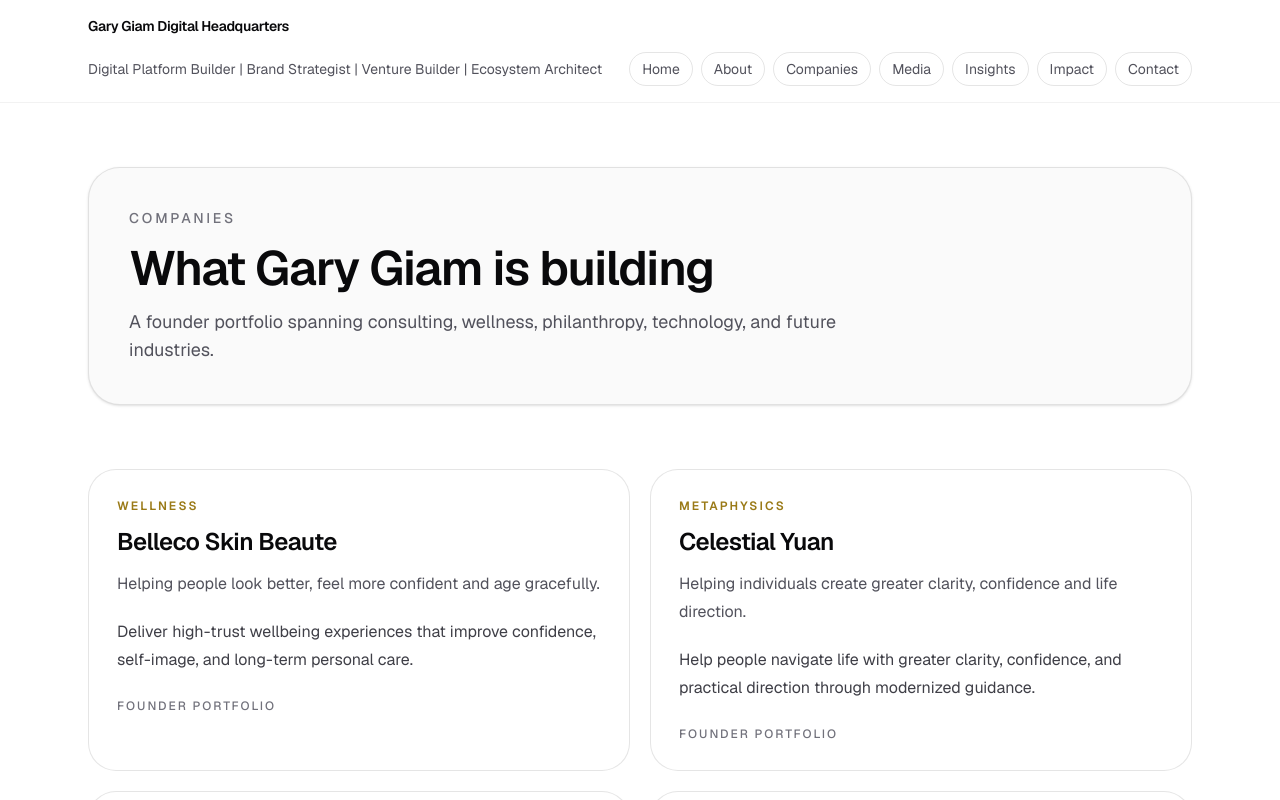
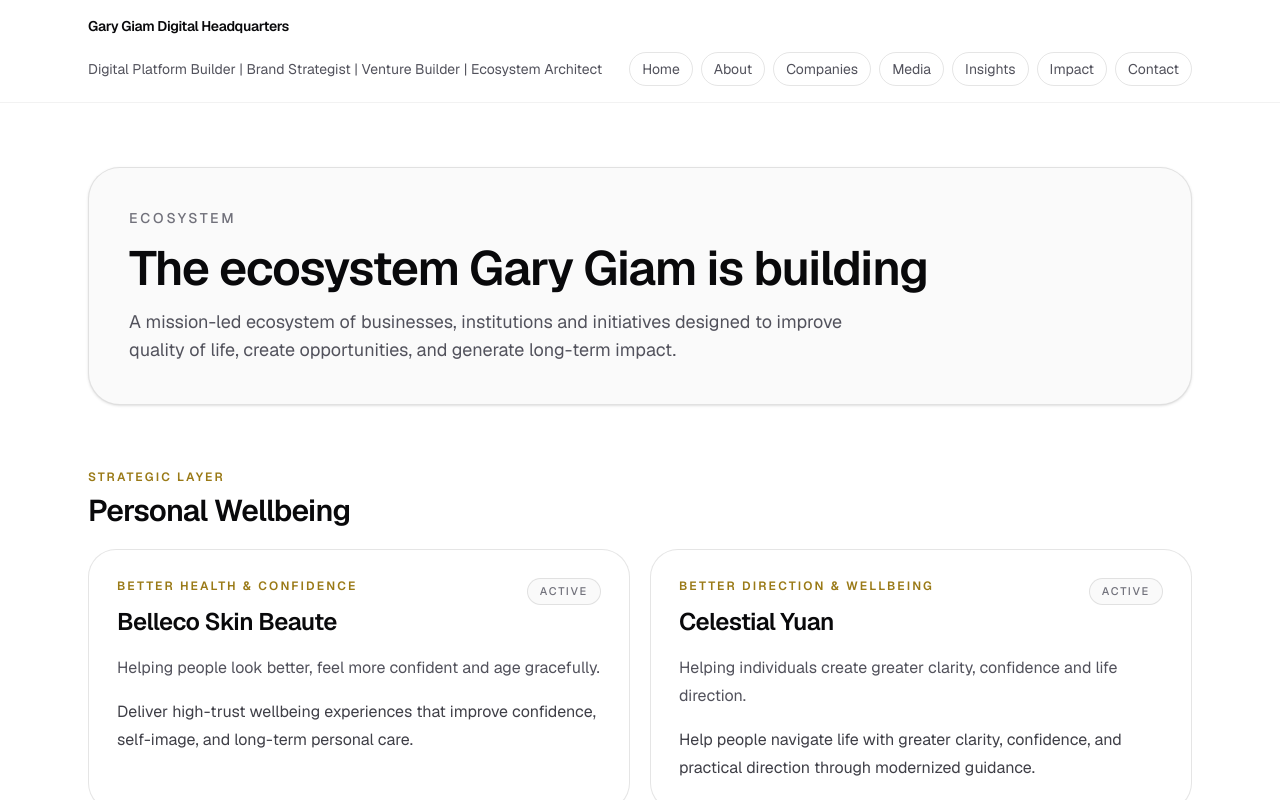
Before and after one commit to Garygiam/garygiam-website, a Next.js app: page /companies in a window 1280 px wide. Shown: the top 800 px of the page. Built offline with nearby package versions, Linux system fonts and the light colour scheme.

Commit message:
feat: reframe companies page as ecosystem index

```diff
--- a/app/companies/page.tsx
+++ b/app/companies/page.tsx
@@ -1,49 +1,45 @@
+import { EcosystemEntityCard } from "@/src/components/ecosystem/entity-card";
 import { PageIntro } from "@/src/components/page-intro";
 import { Container } from "@/src/components/ui/container";
 import { content } from "@/src/content";
-import Link from "next/link";
+import { getEcosystemChildren, getEcosystemLayers } from "@/src/lib/ecosystem";
 
 export default function CompaniesPage() {
+  const ecosystemLayers = getEcosystemLayers(content.ventures);
+
   return (
     <div className="pb-10 sm:pb-16">
-      <PageIntro eyebrow="Companies" title="What Gary Giam is building">
+      <PageIntro eyebrow="Ecosystem" title="The ecosystem Gary Giam is building">
         <p>
-          A founder portfolio spanning consulting, wellness, philanthropy,
-          technology, and future industries.
+          A mission-led ecosystem of businesses, institutions and initiatives
+          designed to improve quality of life, create opportunities, and
+          generate long-term impact.
         </p>
       </PageIntro>
 
       <Container>
-        <section className="grid gap-5 lg:grid-cols-2">
-          {content.ventures.map((venture) => (
-            <article
-              key={venture.id}
-              className="rounded-[1.75rem] border border-black/10 bg-white p-6 sm:p-7"
-            >
-              <p className="text-xs font-semibold uppercase tracking-[0.18em] text-[#9a7a17]">
-                {venture.category}
-              </p>
-              <h2 className="mt-3 text-2xl font-semibold tracking-tight text-zinc-950">
-                {venture.name}
-              </h2>
-              <p className="mt-3 text-sm leading-7 text-zinc-600 sm:text-base">
-                {venture.summary}
-              </p>
-              <p className="mt-5 text-sm leading-7 text-zinc-700 sm:text-base">
-                {venture.vision}
-              </p>
-              {venture.websiteUrl ? (
-                <Link
-                  href={venture.websiteUrl}
-                  className="mt-6 inline-flex w-fit items-center justify-center rounded-full border border-black/10 px-4 py-2 text-sm font-medium text-zinc-950"
-                >
-                  Visit Website
-                </Link>
-              ) : null}
-              <p className="mt-6 text-xs font-medium uppercase tracking-[0.16em] text-zinc-500">
-                Founder portfolio
-              </p>
-            </article>
+        <section className="space-y-10">
+          {ecosystemLayers.map((layer) => (
+            <section key={layer.title}>
+              <div className="mb-5">
+                <p className="text-xs font-semibold uppercase tracking-[0.18em] text-[#9a7a17]">
+                  Strategic Layer
+                </p>
+                <h2 className="mt-2 text-3xl font-semibold tracking-tight text-zinc-950">
+                  {layer.title}
+                </h2>
+              </div>
+
+              <div className="grid gap-5 lg:grid-cols-2">
+                {layer.entities.map((entity) => (
+                  <EcosystemEntityCard
+                    key={entity.id}
+                    entity={entity}
+                    childrenEntities={getEcosystemChildren(content.ventures, entity.id)}
+                  />
+                ))}
+              </div>
+            </section>
           ))}
         </section>
       </Container>
```
Also changed, not shown: 1 other file (tests, documents, lock files or other folders).
